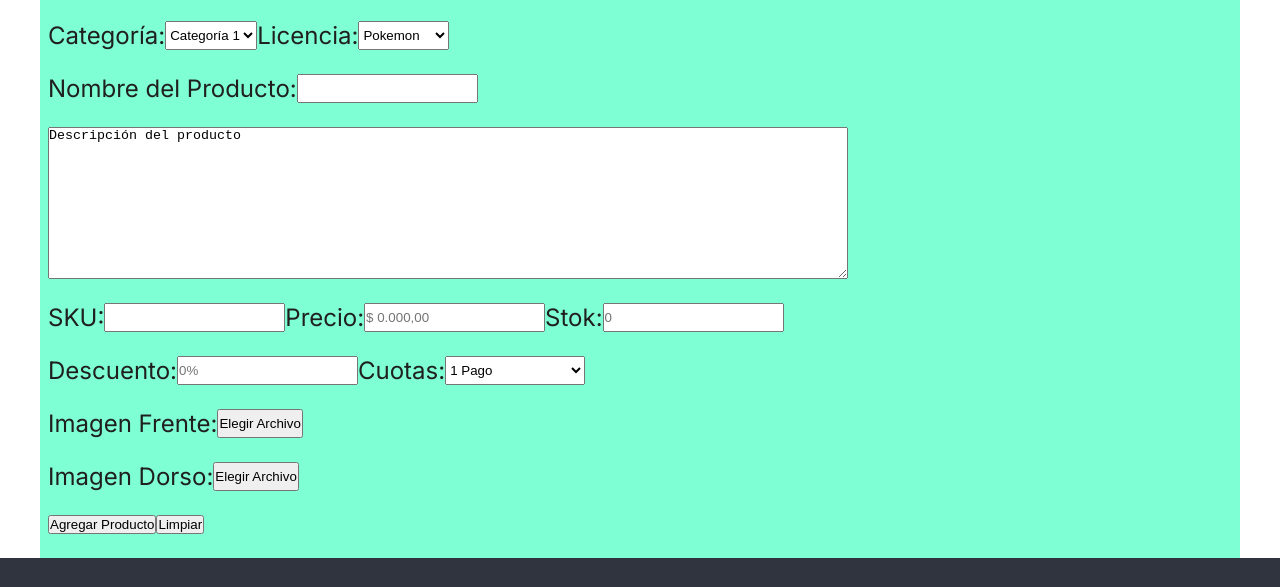
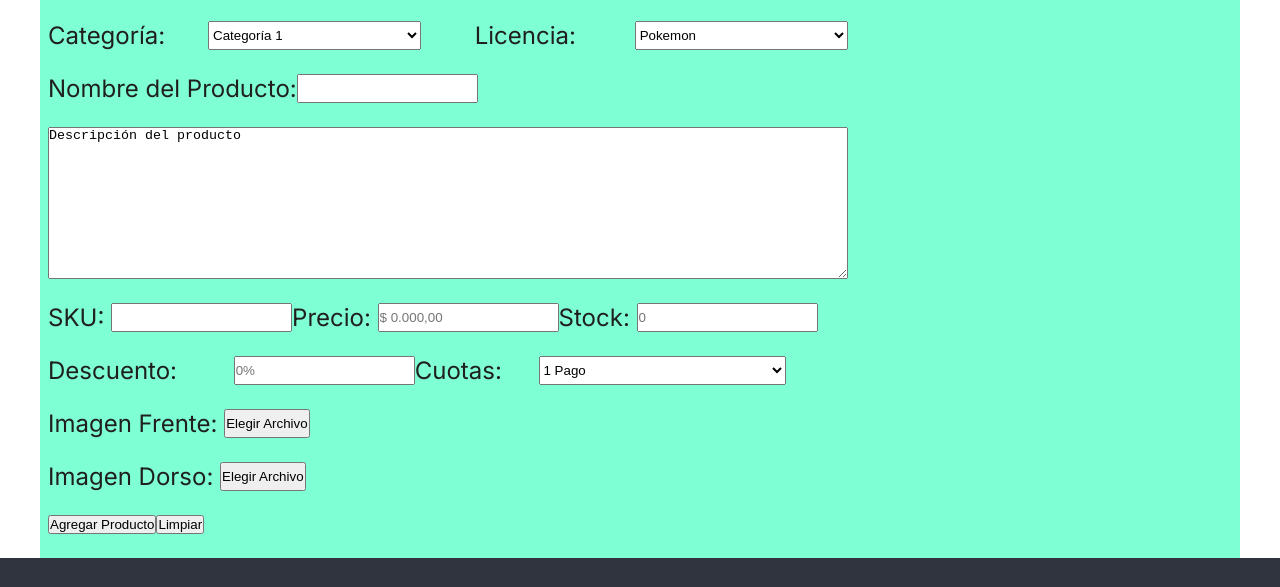
Before and after one commit to hhuzanh/funkoshop, a plain HTML site: page create.html in a window 1280 px wide. Shown: the part 213-800 px from the top of the page. Drawn offline with nearby package versions, Linux system fonts and the light colour scheme.

Commit message:
update create

```diff
--- a/create.html
+++ b/create.html
@@ -41,6 +41,7 @@
                         <option value="Catagoria1">Categoría 1</option>
                         <option value="Catagoria2">Categoría 2</option>
                     </select>
+                    <div></div>
                     <label for="licencia">Licencia:</label>
                     <select name="licencia" id="licencia">
                         <option value="Pokemon">Pokemon</option>
@@ -54,17 +55,17 @@
                 </div>
                 <textarea rows="10" name="descripcion">Descripción del producto</textarea>
                 <div class="create_sku_precio_stock">
-                    <label for="sku">SKU:</label>
+                    <label for="sku">SKU:&nbsp;</label>
                     <input type="text" name="sku" id="sku" />
-                    <label for="precio">Precio:</label>
+                    <label for="precio">Precio:&nbsp;</label>
                     <input type="text" name="precio" id="precio" placeholder="$ 0.000,00" />
-                    <label for="stock">Stok:</label>
+                    <label for="stock">Stock:&nbsp;</label>
                     <input type="text" name="stock" id="stok" placeholder="0" />
                 </div>
                 <div class="create_descuento_cuotas">
-                    <label for="descuento">Descuento:</label>
+                    <label for="descuento">Descuento:&nbsp;</label>
                     <input type="text" name="descuento" id="descuento" placeholder="0%" />
-                    <label for="cuotas">Cuotas:</label>
+                    <label for="cuotas">Cuotas:&nbsp;</label>
                     <select name="cuotas" id="cuotas">
                         <option value="1 Pago">1 Pago</option>
                         <option value="3 Cuotas sin interés">3 Cuotas sin interés</option>
@@ -72,11 +73,11 @@
                     </select>
                 </div>
                 <div class="create_frente">
-                    <label for="frente">Imagen Frente:</label>
+                    <label for="frente">Imagen Frente:&nbsp;</label>
                     <button>Elegir Archivo</button>
                 </div>
                 <div class="create_dorso">
-                    <label for="dorso">Imagen Dorso:</label>
+                    <label for="dorso">Imagen Dorso:&nbsp;</label>
                     <button>Elegir Archivo</button>
                 </div>
                 <div class="create_botones">
--- a/index.css
+++ b/index.css
@@ -680,8 +680,8 @@ td:nth-child(6) {
 }
 
 .create_categoria_licencia {
-    display: flex;
-    flex-direction: row;
+    display: grid;
+    grid-template-columns: 3fr 4fr 1fr 3fr 4fr;
 }
 
 .create_nombre {
@@ -690,13 +690,13 @@ td:nth-child(6) {
 }
 
 .create_sku_precio_stock {
-    display: flex;
-    flex-direction: row;
+    display: grid;
+    grid-template-columns: 2fr 3fr 2fr 3fr 2fr 2fr 3fr;
 }
 
 .create_descuento_cuotas {
-    display: flex;
-    flex-direction: row;
+    display: grid;
+    grid-template-columns: 3fr 2fr 2fr 4fr 1fr;
 }
 
 .create_frente {
```
